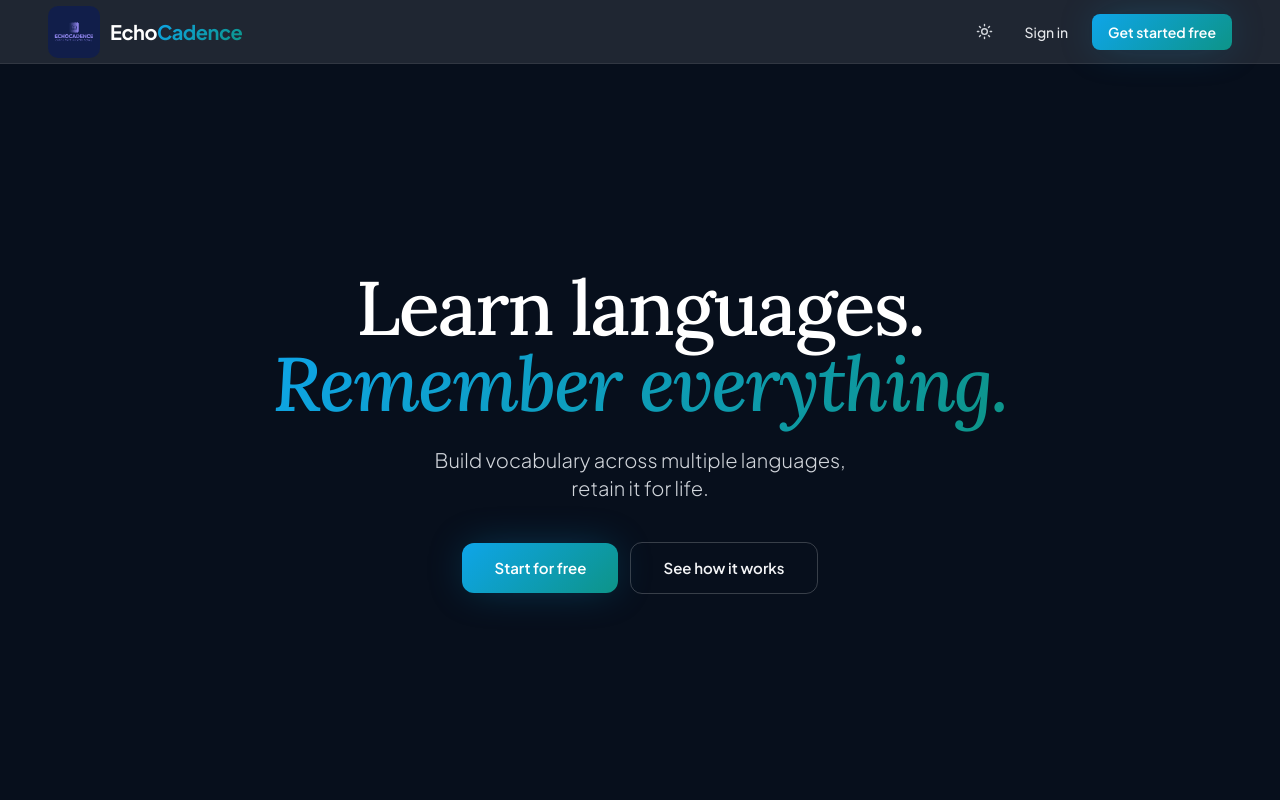
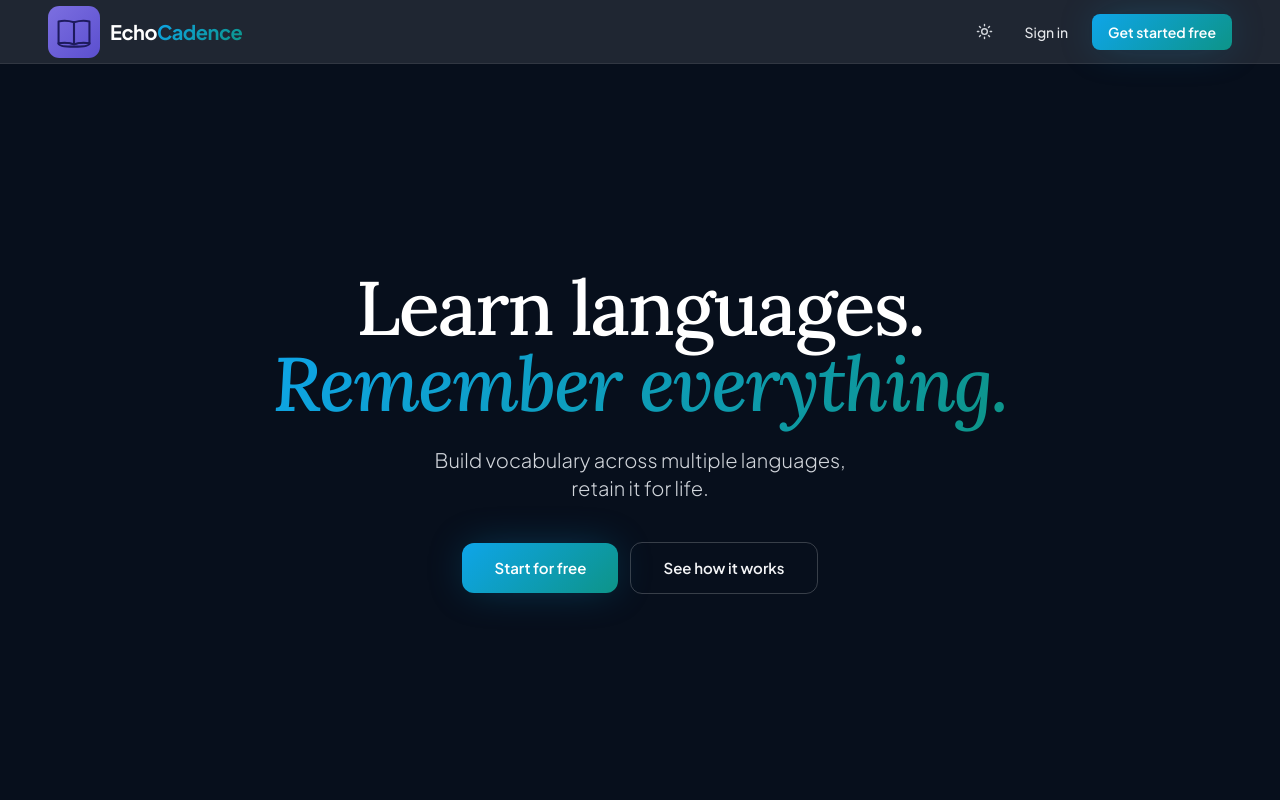
Before and after one commit to Divya4879/EchoCadence, a React (Vite) app in the folder frontend/: page / in a window 1280 px wide. Shown: the top 800 px of the page. Built offline with nearby package versions, Linux system fonts and the light colour scheme; no server answers.

Commit message:
use book logo svg for favicon and header/footer

```diff
--- a/frontend/index.html
+++ b/frontend/index.html
@@ -3,6 +3,7 @@
   <head>
     <meta charset="UTF-8" />
     <link rel="icon" type="image/svg+xml" href="/favicon.svg" />
+    <link rel="alternate icon" type="image/png" href="/logo.png" />
     <meta name="viewport" content="width=device-width, initial-scale=1.0" />
     <meta name="description" content="echocadence — master vocabulary across multiple languages with spaced repetition, smart flashcards, and deep progress tracking." />
             <title>EchoCadence — Learn languages. Remember everything.</title>
--- a/frontend/src/components/Nav.jsx
+++ b/frontend/src/components/Nav.jsx
@@ -31,7 +31,7 @@ export default function Nav() {
     <header className="fixed top-0 inset-x-0 z-50 h-[72px] flex items-center justify-between px-6 md:px-10 backdrop-blur-xl bg-white/90 dark:bg-[#070f1c]/90 border-b border-gray-200 dark:border-white/[0.09]">
       <div className="flex items-center gap-6">
         <Link to="/dashboard" className="flex items-center gap-3">
-          <img src="/favicon.svg" width={52} height={52} alt="EchoCadence" style={{ borderRadius: '11px', display: 'block' }} />
+          <img src="/favicon.svg" width={52} height={52} alt="EchoCadence" style={{ display: 'block' }} />
           <span className="text-[20px] font-bold tracking-tight text-gray-900 dark:text-white">
             Echo<span className="gradient-text">Cadence</span>
           </span>
--- a/frontend/src/pages/Landing.jsx
+++ b/frontend/src/pages/Landing.jsx
@@ -3,7 +3,7 @@ import { Link } from 'react-router-dom'
 import { useTheme } from '../context/ThemeContext'
 
 const Logo = ({ size = 40 }) => (
-  <img src="/favicon.svg" width={size} height={size} alt="EchoCadence" style={{ borderRadius: '10px', display: 'block' }} />
+  <img src="/favicon.svg" width={size} height={size} alt="EchoCadence" style={{ display: 'block' }} />
 )
 
 const Sun = () => (
```
Also changed, not shown: frontend/public/favicon.svg, frontend/public/logo.png (added).
